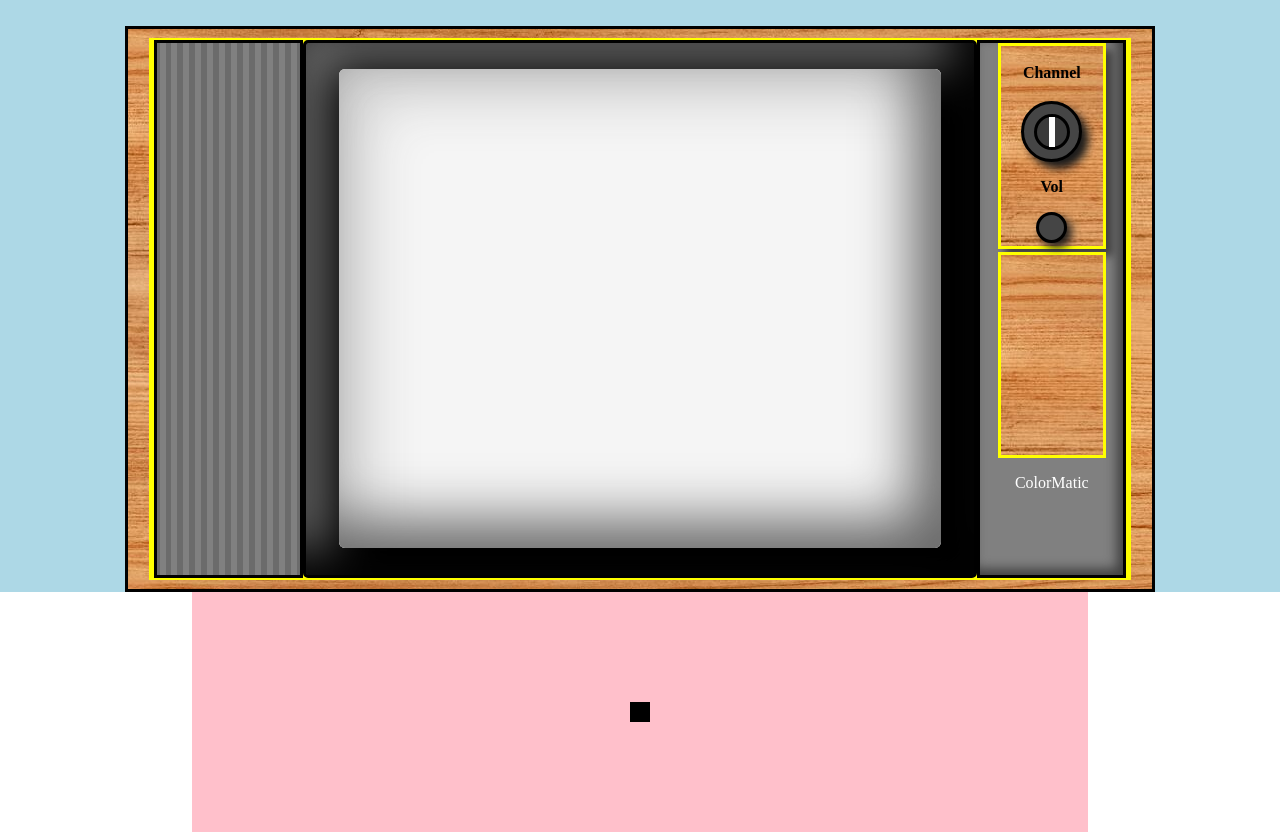
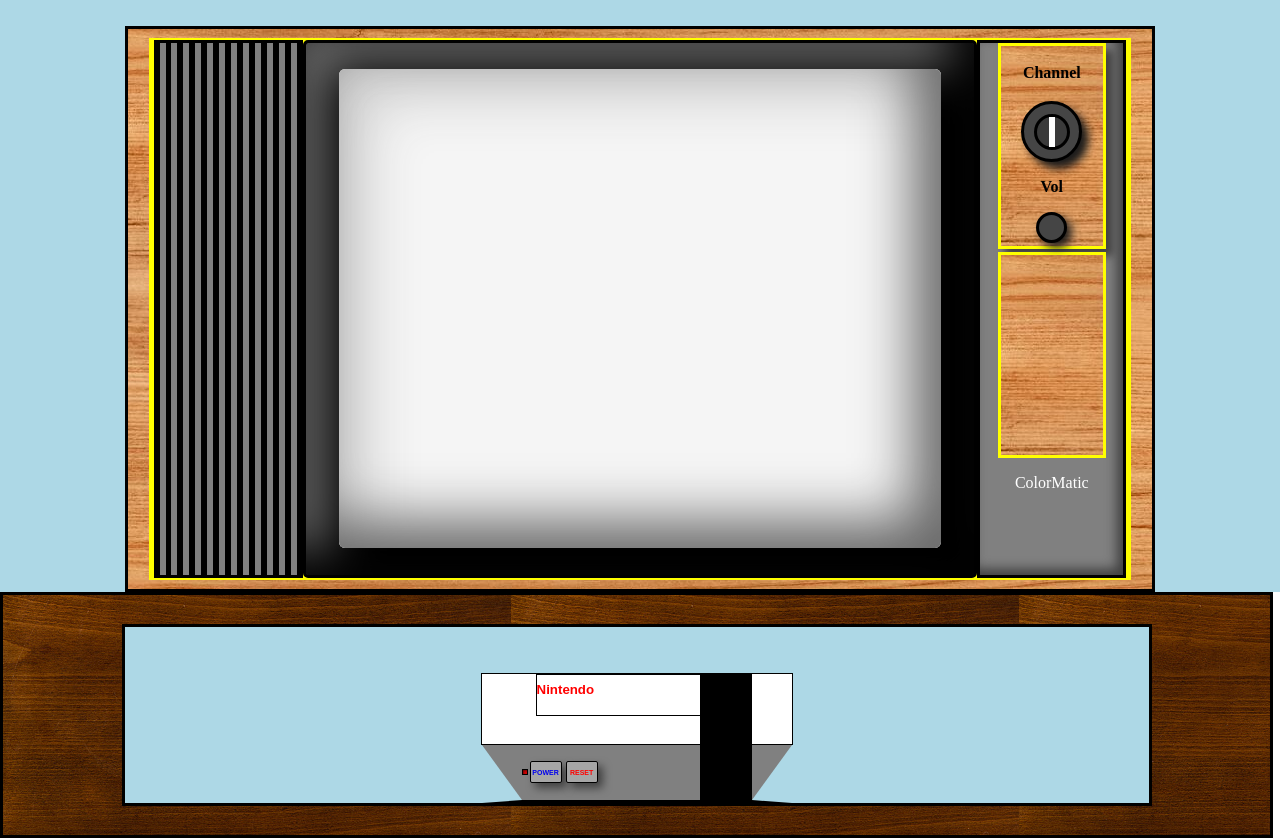
Before and after one commit to Ascazzio/proyectoVideojuego, a plain HTML site: page index.html in a window 1280 px wide. Drawn offline with Linux system fonts and the light colour scheme.

Commit message:
tv mejorada y nes lista
tv mejorada ligeramente, nes lista pero plana, botón de power con función

```diff
--- a/css/styles.css
+++ b/css/styles.css
@@ -1,5 +1,9 @@
 body {
     margin: 0 0 0 0;
+}
+
+a{
+    text-decoration: none
 }
 
 /* Todo el televisor -------------------------------- */
@@ -64,7 +68,7 @@ body {
 /* Bocina ------------------------------------------- */
 
 #bocina {
-    background-color: rgb(107, 107, 107);
+    background-color: black;
     width: 15%;
     height: 100%;
     border-style: solid;
@@ -178,21 +182,144 @@ body {
 
 #contenedor_maestro_nes {
     display: flex;
-    width: 100vw;
+    border-style: solid;
+    width: 99vw;
+    height: 30vh;
     justify-content: center;
+    align-items: center;
+    background-image: url(../img/rextura_madera2.jpg);
+
 }
 
 #contenedor_nes{
     display: flex;
-    height: 30vh;
-    width: 70vw;
+    height: 22vh;
+    width: 80vw;
     justify-content: center;
-    align-items: center;
-    background-color: pink;
+    align-items: flex-end;
+    border-style: solid;
+    background-color: lightblue;
 }
 
 #nes {
+    background-color: transparent;
+    width: 100vw;
+    height: 30vh;
+    display: flex;
+    align-items: center;
+    justify-content: flex-end;
+    flex-direction: column;
+}
+
+#tope_nes {
+    width: 310px;
+    height: 70px;
+    background-color: white;
+    display: flex;
+    justify-content: center;
+    align-items: flex-start;
+    padding: 0 0 0 0;
+    border: solid 1px;
+}
+
+#cartucho {
+    border: solid 1px;
+    width: 200px;
+    height: 40px;
+
+    display: flex;
+    justify-content: flex-end;
+    align-items: flex-start;
+    flex-direction: column;
+
+}
+
+#nintendo {
+    color: red;
+    font-family: Arial, Helvetica, sans-serif;
+    margin: 0 0 0 0;
+    padding: 0 0 0 0;
+    height: 55px;
+}
+
+#fondo_nes {
+    border-right: 40px solid transparent;
+    border-left: 40px solid transparent;
+    border-top: 55px solid gray;
+    height: 0px;
+    width: 230px;
+    border-style: solid;
+    display: flex;
+    justify-content: center;
+    align-items: flex-end;
+
+}
+
+.contenedor_linea {
+    display: flex;
+    width: 350px;
+    height: 125px;
+    background-color: transparent;
+
+    justify-content: flex-end;
+    align-items: flex-end;
+}
+
+#linea {
     background-color: black;
-    width: 20px;
+    width: 50px;
+    height: 100%;
+    border: solid 1px;
+}
+
+#contenedor_botones_nes {
+    background-color: transparent;
+    width: 1060px;
+    height: 55px;
+    display: flex;
+    justify-content: flex-start;
+    align-items: center;
+}
+
+#led {
+    width: 4px;
+    height: 4px;
+    border: solid 1px;
+    border-radius: 0px;
+    background: #ff0000;
+    box-shadow: inset 1px 1px 3px #660000,
+                inset -1px -1px 3px #ff0000;
+}
+
+.boton_nes {
+    display: flex;
+    justify-content: center;
+    align-items: center ;
+    border: solid black 1px;
+    border-radius: 2px;
+    background: #a6a6a6;
+    box-shadow:  5px 5px 9px #424242,
+                -5px -5px 9px transparent;
+    margin: 0px 2px 0px 2px;
     height: 20px;
+    width: 30px;
+    color: red;
+    font-size: 7px;
+    padding: 0 0 0 0;
+    font-family: Arial, Helvetica, sans-serif;
 }
+
+.boton_nes:hover {
+    background: #858585;
+    box-shadow: inset 17px 17px 23px #353535,
+                inset -17px -17px 23px #d5d5d5;
+    color: white;
+}
+
+#contenedor_mando{
+    display: flex;
+    justify-content: space-around;
+    align-items: center;
+    background-color: blue;
+
+}
--- a/index.html
+++ b/index.html
@@ -74,7 +74,41 @@
     <div id="contenedor_nes">
         <div id="nes">
 
+            <div id="tope_nes">
+                <div id="cartucho">
+                    <div id="nintendo">
+                        <b><h5>Nintendo</h5></b>
+                    </div>
+                </div>
+            </div>
+
+            <div id="fondo_nes">
+                <div id="contenedor_botones_nes">
+
+                    <div id="led"></div>
+
+                    <div class="boton_nes">
+                        <b><a href="https://duckhuntjs.com/">POWER</a></b>
+                    </div>
+
+                    <div class="boton_nes">
+                        <b><p>RESET</p></b>
+                    </div>
+
+                </div>
+                <div class="contenedor_linea">
+                    <div id="linea">
+                        <div id="contenedor_mando">
+
+                        </div>
+                    </div>
+                </div>
+
+
+            </div>
+
         </div>
+
     </div>
 </div>
 </body>
```
Also changed, not shown: img/rextura_madera2.jpg (added).
